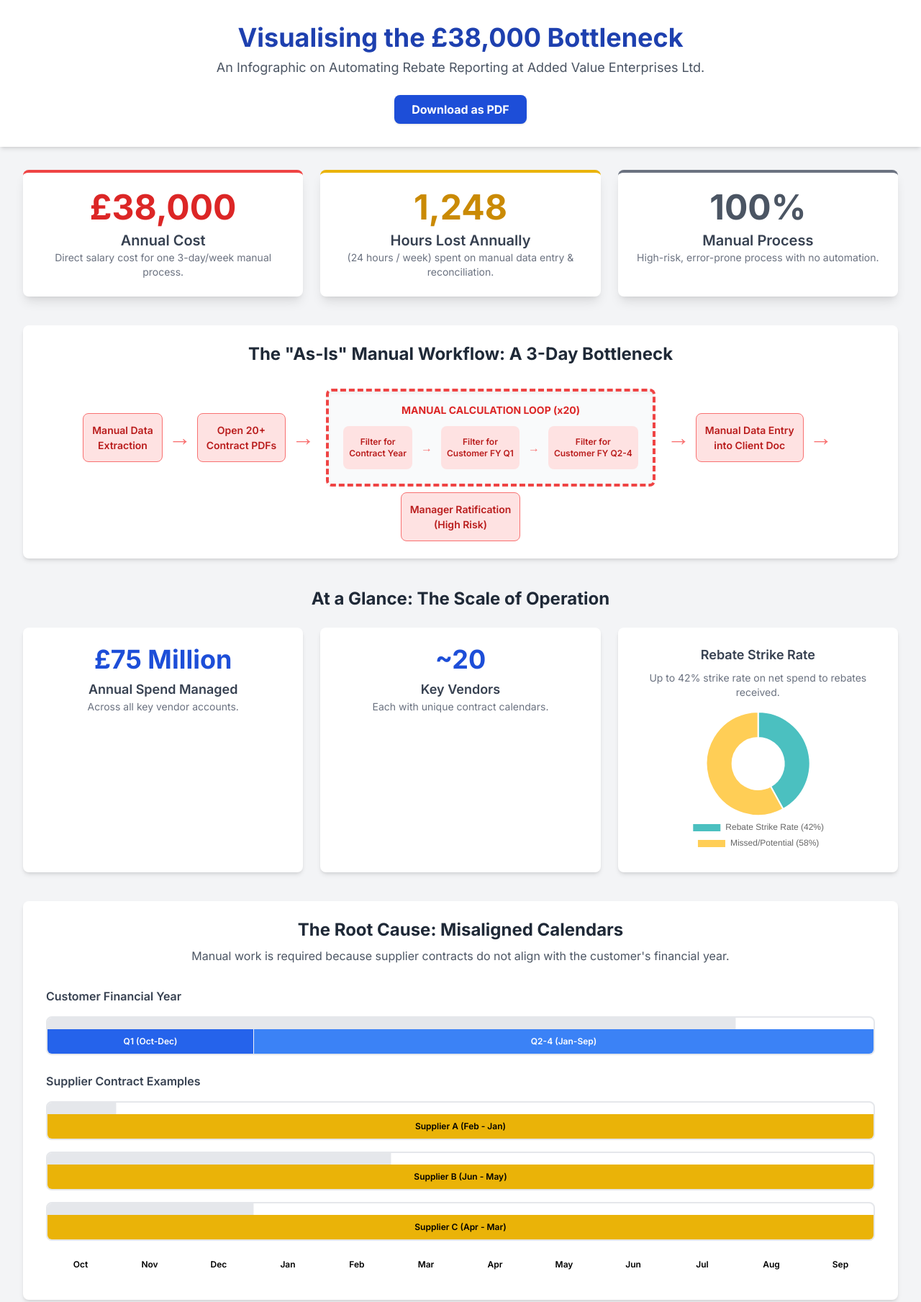
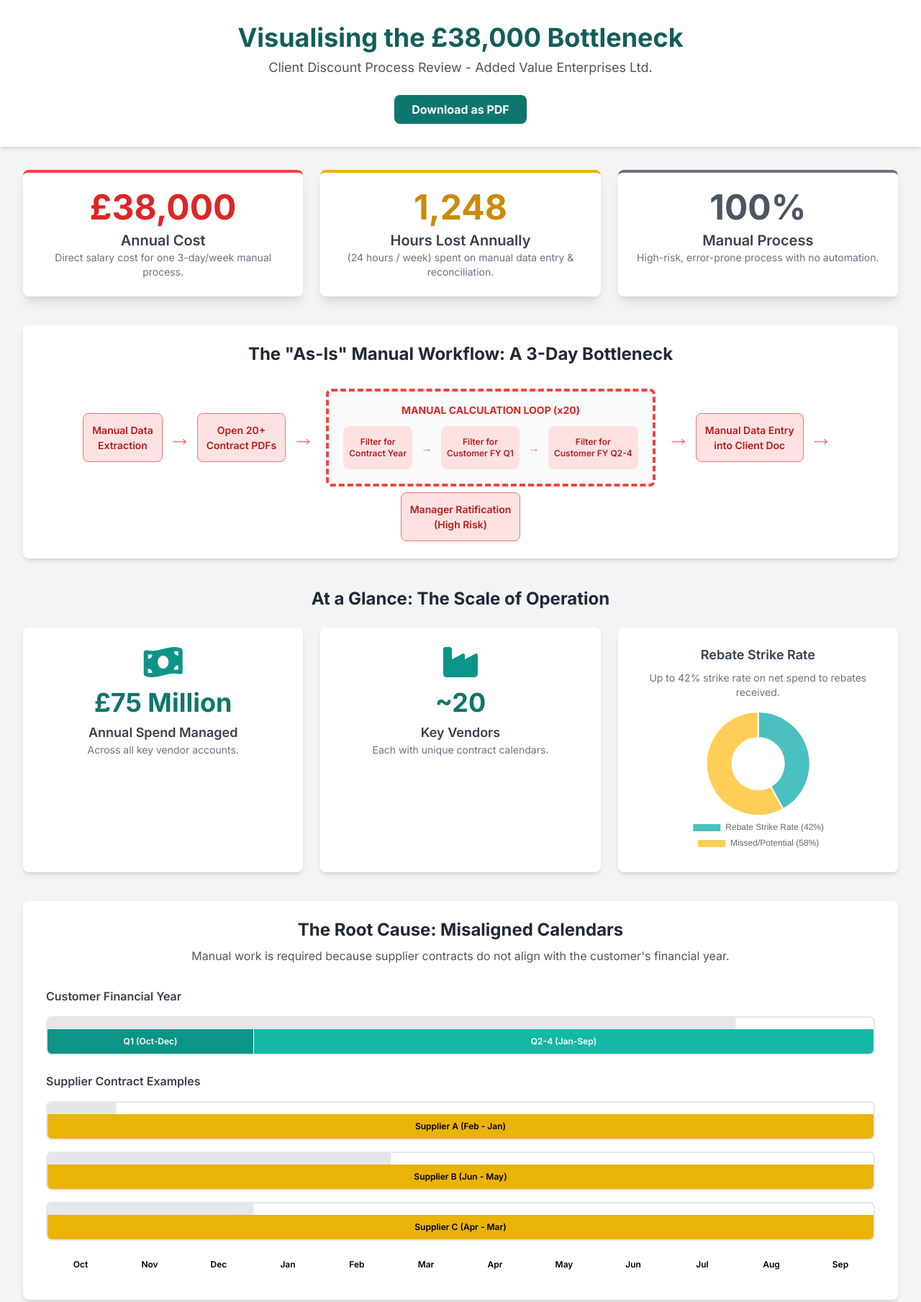
Before and after one commit to Venkman31/AVE-Project-Mapping, a plain HTML site: page index.html in a window 1280 px wide. Shown: the top 1809 px of the page at 72% size. Drawn offline with nearby package versions, Linux system fonts and the light colour scheme.

Commit message:
Add files via upload

```diff
--- a/index.html
+++ b/index.html
@@ -3,11 +3,12 @@
 <head>
     <meta charset="UTF-8">
     <meta name="viewport" content="width=device-width, initial-scale=1.0">
-    <title>AVE Ltd. Process Automation Infographic</title>
+    <title>Client Discount Process Review - Added Value Enterprises Ltd</title>
     <script src="https://cdn.tailwindcss.com"></script>
     <script src="https://cdn.jsdelivr.net/npm/chart.js"></script>
     <script src="https://cdnjs.cloudflare.com/ajax/libs/html2pdf.js/0.10.1/html2pdf.bundle.min.js"></script>
     <link href="https://fonts.googleapis.com/css2?family=Inter:wght@400;600;700&display=swap" rel="stylesheet">
+    <link rel="stylesheet" href="https://cdnjs.cloudflare.com/ajax/libs/font-awesome/6.0.0-beta3/css/all.min.css" xintegrity="sha512-Fo3rlrZj/k7ujTnHg4CGR2D7kSs0v4LLanw2qksYuMGFQo8r34gPxh6CqL7Mh4yX+6F2s4S0+Q2fFp5K6D1A==" crossorigin="anonymous" referrerpolicy="no-referrer" />
     <style>
         body {
             font-family: 'Inter', sans-serif;
@@ -72,12 +73,11 @@
 </head>
 <body class="bg-gray-100">
 
-    <!-- Header & Hook -->
-    <header class="bg-white shadow-md">
+    <!-- Header & Hook --><header class="bg-white shadow-md">
         <div class="container mx-auto px-6 py-8 text-center">
-            <h1 class="text-4xl font-bold text-blue-800">Visualising the £38,000 Bottleneck</h1>
-            <p class="text-lg text-gray-600 mt-2">An Infographic on Automating Rebate Reporting at Added Value Enterprises Ltd.</p>
-            <button id="download-pdf" class="mt-6 bg-blue-700 text-white font-bold py-2 px-6 rounded-lg shadow hover:bg-blue-800 transition-colors">
+            <h1 class="text-4xl font-bold text-teal-800">Visualising the £38,000 Bottleneck</h1>
+            <p class="text-lg text-gray-600 mt-2">Client Discount Process Review - Added Value Enterprises Ltd.</p>
+            <button id="download-pdf" class="mt-6 bg-teal-700 text-white font-bold py-2 px-6 rounded-lg shadow hover:bg-teal-800 transition-colors">
                 Download as PDF
             </button>
         </div>
@@ -85,8 +85,7 @@
 
     <main id="infographic-content" class="container mx-auto p-4 md:p-8">
 
-        <!-- Section 1: The Core Problem -->
-        <section class="mb-10">
+        <!-- Section 1: The Core Problem --><section class="mb-10">
             <div class="grid grid-cols-1 md:grid-cols-3 gap-6 text-center">
                 <div class="bg-white rounded-lg shadow-lg p-6 border-t-4 border-red-500">
                     <div class="text-5xl font-bold text-red-600">£38,000</div>
@@ -106,8 +105,7 @@
             </div>
         </section>
 
-        <!-- Section 2: The "As-Is" Manual Workflow -->
-        <section class="bg-white rounded-lg shadow-md p-6 mb-10">
+        <!-- Section 2: The "As-Is" Manual Workflow --><section class="bg-white rounded-lg shadow-md p-6 mb-10">
             <h2 class="text-2xl font-bold text-gray-800 text-center mb-6">The "As-Is" Manual Workflow: A 3-Day Bottleneck</h2>
             <div class="flex flex-wrap items-center justify-center">
                 <div class="flow-step bg-red-100 border border-red-400 text-red-700">Manual Data<br>Extraction</div>
@@ -133,17 +131,18 @@
             </div>
         </section>
 
-        <!-- Section 3: Key Operational Metrics -->
-        <section class="mb-10">
+        <!-- Section 3: Key Operational Metrics --><section class="mb-10">
              <h2 class="text-2xl font-bold text-gray-800 text-center mb-6">At a Glance: The Scale of Operation</h2>
             <div class="grid grid-cols-1 md:grid-cols-3 gap-6">
                 <div class="bg-white rounded-lg shadow-md p-6 text-center">
-                    <div class="text-4xl font-bold text-blue-700">£75 Million</div>
+                    <i class="fas fa-money-bill-wave text-5xl text-teal-600 mb-3"></i>
+                    <div class="text-4xl font-bold text-teal-700">£75 Million</div>
                     <div class="text-lg font-semibold text-gray-700 mt-2">Annual Spend Managed</div>
                     <p class="text-gray-500 text-sm">Across all key vendor accounts.</p>
                 </div>
                 <div class="bg-white rounded-lg shadow-md p-6 text-center">
-                    <div class="text-4xl font-bold text-blue-700">~20</div>
+                    <i class="fas fa-industry text-5xl text-teal-600 mb-3"></i>
+                    <div class="text-4xl font-bold text-teal-700">~20</div>
                     <div class="text-lg font-semibold text-gray-700 mt-2">Key Vendors</div>
                     <p class="text-gray-500 text-sm">Each with unique contract calendars.</p>
                 </div>
@@ -157,8 +156,7 @@
             </div>
         </section>
 
-        <!-- Section 4: The Core Conflict: Misaligned Calendars -->
-        <section class="bg-white rounded-lg shadow-md p-6 mb-10">
+        <!-- Section 4: The Core Conflict: Misaligned Calendars --><section class="bg-white rounded-lg shadow-md p-6 mb-10">
             <h2 class="text-2xl font-bold text-gray-800 text-center mb-2">The Root Cause: Misaligned Calendars</h2>
             <p class="text-gray-600 text-center mb-6">Manual work is required because supplier contracts do not align with the customer's financial year.</p>
 
@@ -166,8 +164,8 @@
                 <div class="font-semibold text-gray-700 mb-1">Customer Financial Year</div>
                 <div class="timeline-bar">
                     <div class="timeline-month bg-gray-200" style="grid-column: span 10 / span 10;"></div>
-                    <div class="timeline-month bg-blue-600 text-white" style="grid-column: span 3 / span 3;">Q1 (Oct-Dec)</div>
-                    <div class="timeline-month bg-blue-500 text-white" style="grid-column: span 9 / span 9;">Q2-4 (Jan-Sep)</div>
+                    <div class="timeline-month bg-teal-600 text-white" style="grid-column: span 3 / span 3;">Q1 (Oct-Dec)</div>
+                    <div class="timeline-month bg-teal-500 text-white" style="grid-column: span 9 / span 9;">Q2-4 (Jan-Sep)</div>
                 </div>
 
                 <div class="font-semibold text-gray-700 mb-1 mt-6">Supplier Contract Examples</div>
@@ -201,8 +199,7 @@
             </div>
         </section>
 
-        <!-- Section 5: The "To-Be" Automated Solution -->
-        <section class="bg-white rounded-lg shadow-md p-6 mb-10">
+        <!-- Section 5: The "To-Be" Automated Solution --><section class="bg-white rounded-lg shadow-md p-6 mb-10">
             <h2 class="text-2xl font-bold text-gray-800 text-center mb-6">The "To-Be" Solution: A 15-Minute Refresh</h2>
             <div class="flex flex-wrap items-center justify-center">
                 <div class="flow-step bg-green-100 border border-green-400 text-green-700">Automated<br>Data Export</div>
@@ -211,14 +208,13 @@
                 <div class="flow-arrow text-green-400">→</div>
                 <div class="flow-step bg-green-100 border border-green-400 text-green-700">Automation Engine<br>(Power BI / Excel)</div>
                 <div class="flow-arrow text-green-400">→</div>
-                <div class="flow-step bg-blue-600 text-white font-bold border border-blue-700">"REFRESH"</div>
+                <div class="flow-step bg-teal-600 text-white font-bold border border-teal-700">"REFRESH"</div>
                 <div class="flow-arrow text-green-400">→</div>
                 <div class="flow-step bg-green-100 border border-green-400 text-green-700">Live, Secure<br>Client Dashboard</div>
             </div>
         </section>
 
-        <!-- Section 6: The Impact: ROI & Value -->
-        <section class="bg-white rounded-lg shadow-md p-6 mb-10">
+        <!-- Section 6: The Impact: ROI & Value --><section class="bg-white rounded-lg shadow-md p-6 mb-10">
             <h2 class="text-2xl font-bold text-gray-800 text-center mb-2">The Impact: Cost & Time Reclaimed</h2>
             <p class="text-gray-600 text-center mb-6">The transformation provides an immediate and massive return on investment, shifting resources from manual entry to high-value analysis.</p>
             <div class="chart-container" style="max-width: 800px;">
@@ -226,10 +222,9 @@
             </div>
         </section>
 
-        <!-- Section 7: Conclusion -->
-        <section class="bg-blue-800 text-white rounded-lg shadow-lg p-10 text-center">
+        <!-- Section 7: Conclusion --><section class="bg-teal-800 text-white rounded-lg shadow-lg p-10 text-center">
             <h2 class="text-3xl font-bold">From Data Entry to Data Analysis</h2>
-            <p class="text-lg text-blue-100 mt-4">Automating this process reclaims the **£38,000** salary budget and **1,248** employee hours annually. This time can be directly reinvested into strategic financial analysis, supplier negotiation, and proactive client advising—work that truly *adds value*.
+            <p class="text-lg text-teal-100 mt-4">Automating this process reclaims the **£38,000** salary budget and **1,248** employee hours annually. This time can be directly reinvested into strategic financial analysis, supplier negotiation, and proactive client advising—work that truly *adds value*.
             </p>
         </section>
     </main>
@@ -243,8 +238,7 @@
     5. Solution ("To-Be"): Visualise the new, simple, linear automated workflow.
     6. Benefits (ROI): Use a bar chart to starkly compare the "As-Is" vs. "To-Be" cost and time.
     7. Conclusion: Summarise the value unlocked (shifting from entry to analysis).
-    -->
-    <!--
+    --><!--
     Meta-Comment: Visualisation Selections
     - Big Numbers (Cost, Time, Manual %): Goal=Inform. Method=HTML/Tailwind. Justification=High-impact hook.
     - "As-Is" Workflow: Goal=Organise (Process). Method=HTML/CSS Flexbox. Justification=Shows complexity and loops. NO SVG/MERMAID.
@@ -253,25 +247,21 @@
     - Calendar Conflict: Goal=Organise/Compare. Method=HTML/CSS Grid/Flex. Justification=Visually explains the *root cause* of the manual work. NO SVG/MERMAID.
     - "To-Be" Workflow: Goal=Organise (Process). Method=HTML/CSS Flexbox. Justification=Shows simplicity and automation. NO SVG/MERMAID.
     - ROI Chart (Cost & Time): Goal=Compare. Method=Chart.js Grouped Bar. Justification=Quantitatively proves the solution's value. Labels wrapped as required.
-    -->
-    <!--
+    --><!--
     Meta-Comment: Chosen Colour Palette
     Name: "Vibrant Professional" (Adapted from "Energetic & Playful")
-    - Primary: #007EA7 (text-blue-700) / #003459 (text-blue-800)
+    - Primary: #007EA7 (text-teal-700) / #003459 (text-teal-800)
     - Backgrounds: #f4f7f6 (bg-gray-100) / #FFFFFF (bg-white)
     - Problem/Cost Accent: #FF6384 (Red)
     - Solution/Savings Accent: #4BC0C0 (Teal)
     - Data/KPI Accent: #FFCE56 (Yellow)
     - Chart Colours: ['#FF6384', '#4BC0C0', '#FFCE56', '#007EA7', '#003459']
-    -->
-    <!--
+    --><!--
     Meta-Comment: Constraint Confirmation
     - Mermaid JS was NOT used.
     - SVG was NOT used.
     - All diagrams (flowcharts, timelines) were implemented using structured HTML and Tailwind CSS.
-    -->
-
-    <script>
+    --><script>
         function downloadPDF() {
             const element = document.getElementById('infographic-content');
 
@@ -280,7 +270,7 @@
                 filename:     'AVE_Process_Automation_Infographic.pdf',
                 image:        { type: 'jpeg', quality: 0.98 },
                 html2canvas:  { scale: 2, useCORS: true, logging: false },
-                jsPDF:        { unit: 'in', format: 'a4', orientation: 'portrait' }
+                jsPDF:        { unit: 'in', format: 'a4', orientation: 'landscape' } // Changed to landscape
             };
 
             const charts = document.querySelectorAll('canvas');
@@ -322,7 +312,7 @@
                     words.forEach(word => {
                         if ((lines[currentLine] + word).length > 16) {
                             currentLine++;
-                            lines[CurrentLine] = word;
+                            lines[currentLine] = word;
                         } else {
                             lines[currentLine] = lines[currentLine] ? lines[currentLine] + ' ' + word : word;
                         }
```
